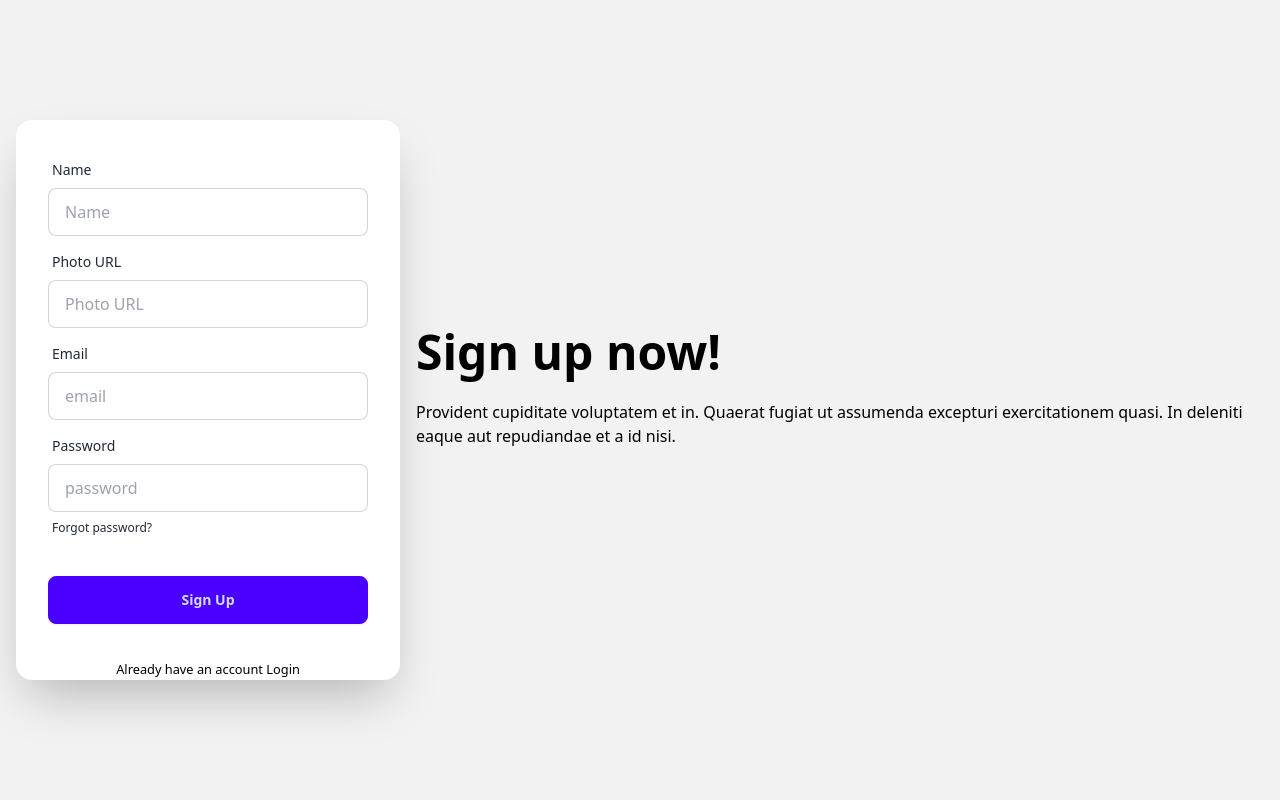
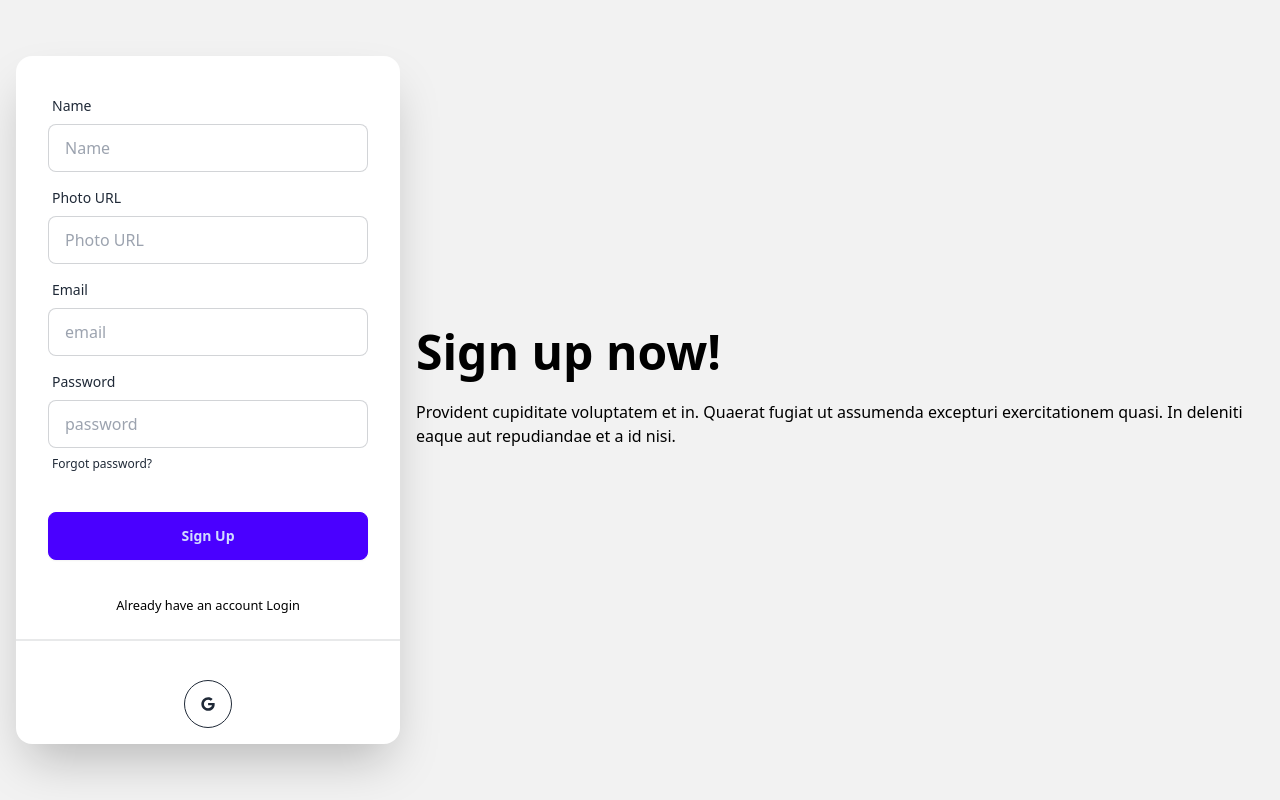
Before and after one commit to rahathasanDev/Bistro-Boss-client, a React (Vite) app: page /signup in a window 1280 px wide. Built offline with nearby package versions, Linux system fonts and the light colour scheme; no server answers.

Commit message:
google signinUser insert in database if he doesnt exists in the database else null

```diff
--- a/package.json
+++ b/package.json
@@ -14,6 +14,7 @@
     "@fortawesome/react-fontawesome": "^0.2.0",
     "@smastrom/react-rating": "^1.5.0",
     "@tanstack/react-query": "^5.24.1",
+    "axios": "^1.6.7",
     "firebase": "^10.8.0",
     "localforage": "^1.10.0",
     "match-sorter": "^6.3.4",
--- /dev/null
+++ b/src/Pages/Dashboard/AllUsers/AllUsers.jsx
@@ -0,0 +1,11 @@
+import React from 'react';
+
+const AllUsers = () => {
+  return (
+    <div>
+
+    </div>
+  );
+};
+
+export default AllUsers;
--- a/src/Pages/Dashboard/MyCart/MyCart.jsx
+++ b/src/Pages/Dashboard/MyCart/MyCart.jsx
@@ -1,4 +1,3 @@
-import React from 'react';
 import { Helmet } from 'react-helmet-async';
 import useCart from '../../../Hooks/useCart';
 import { FaTrashAlt } from 'react-icons/fa';
--- a/src/Pages/Shared/SocialLogin/SocialLogin.jsx
+++ b/src/Pages/Shared/SocialLogin/SocialLogin.jsx
@@ -1,12 +1,43 @@
-import React from 'react';
+import { useContext } from "react";
 import { FaGoogle } from "react-icons/fa";
+import { AuthContext } from "../../../providers/Authprovider";
+import { useLocation, useNavigate } from "react-router-dom";
 
 const SocialLogin = () => {
+  const { googleSignIn } = useContext(AuthContext);
+  const navigate = useNavigate();
+  const location = useLocation();
+
+  const from = location.state?.from?.pathname || "/";
+
+
+  const handleGoogleSignIn = () => {
+
+    googleSignIn()
+      .then(result => {
+        const loggedInUser = result.user;
+        console.log(loggedInUser);
+        const saveUser = { name: loggedInUser.displayName, email: loggedInUser.email }
+        fetch('http://localhost:5000/users', {
+          method: 'POST',
+          headers: {
+            'content-type': 'application/json'
+          },
+          body: JSON.stringify(saveUser)
+        })
+          .then(res => res.json())
+          .then(() => {
+            navigate(from, { replace: true });
+          }
+          )
+
+      })
+  }
   return (
     <div>
       <div className="divider"></div>
-      <button className="btn btn-circle btn-outline my-4">
-      <FaGoogle />
+      <button onClick={handleGoogleSignIn} className="btn btn-circle btn-outline my-4">
+        <FaGoogle />
       </button>
     </div>
   );
--- a/src/Pages/SignUp/SignUp.jsx
+++ b/src/Pages/SignUp/SignUp.jsx
@@ -4,6 +4,7 @@
 import { Link, useNavigate } from "react-router-dom";
 import Swal from 'sweetalert2'
 import { AuthContext } from "../../providers/Authprovider";
+import SocialLogin from "../Shared/SocialLogin/SocialLogin";
 
 const SignUp = () => {
 
@@ -18,13 +19,13 @@
                 console.log(loggedUser);
                 updateUserProfile(data.name, data.photoURL)
                     .then(() => {
-                        const saveUser = { name: data.name , email: data.email}
+                        const saveUser = { name: data.name, email: data.email }
                         fetch('http://localhost:5000/users', {
                             method: 'POST',
                             headers: {
-                                'content-type' : 'application/json'
+                                'content-type': 'application/json'
                             },
-                            body : JSON.stringify(saveUser)
+                            body: JSON.stringify(saveUser)
                         })
                             .then(res => res.json())
                             .then(data => {
@@ -38,11 +39,9 @@
                                         showConfirmButton: false,
                                         timer: 1500
                                     });
-                                    navigate('/');}
-                                })
-
-
-
+                                    navigate('/');
+                                }
+                            })
                     })
                     .catch(error => console.log(error))
             })
@@ -105,6 +104,7 @@
                             </div>
                         </form>
                         <p><small>Already have an account <Link to="/login">Login</Link></small></p>
+                        <SocialLogin></SocialLogin>
                     </div>
                 </div>
             </div>
--- a/src/providers/Authprovider.jsx
+++ b/src/providers/Authprovider.jsx
@@ -1,5 +1,5 @@
 import { createContext, useEffect, useState } from "react";
-import { createUserWithEmailAndPassword, getAuth, onAuthStateChanged, signInWithEmailAndPassword, signOut, updateProfile } from "firebase/auth";
+import { GoogleAuthProvider, createUserWithEmailAndPassword, getAuth, onAuthStateChanged, signInWithEmailAndPassword, signInWithPopup, signOut, updateProfile } from "firebase/auth";
 import { app } from "../Firebase/firebase.config";
 
 export const AuthContext = createContext(null);
@@ -9,6 +9,7 @@
 const Authprovider = ({ children }) => {
   const [user, setUser] = useState(null);
   const [loading, setLoading] = useState(true);
+  const googleProvider = new GoogleAuthProvider();
 
   const createUser = (email, password) => {
     setLoading(true);
@@ -17,6 +18,10 @@
   const signIn = (email, password) => {
     setLoading(true)
     return signInWithEmailAndPassword(auth, email, password)
+  }
+  const googleSignIn = () => {
+    setLoading(true);
+    return signInWithPopup(auth, googleProvider)
   }
   const logOut = () => {
     setLoading(true)
@@ -46,7 +51,8 @@
     createUser,
     signIn,
     logOut,
-    updateUserProfile
+    updateUserProfile,
+    googleSignIn
   }
   return (
     <AuthContext.Provider value={authInfo}>
```
Also changed, not shown: src/Hooks/useAuth.jsx (added, +10 -0 lines), 1 other file (tests, documents, lock files or other folders).
